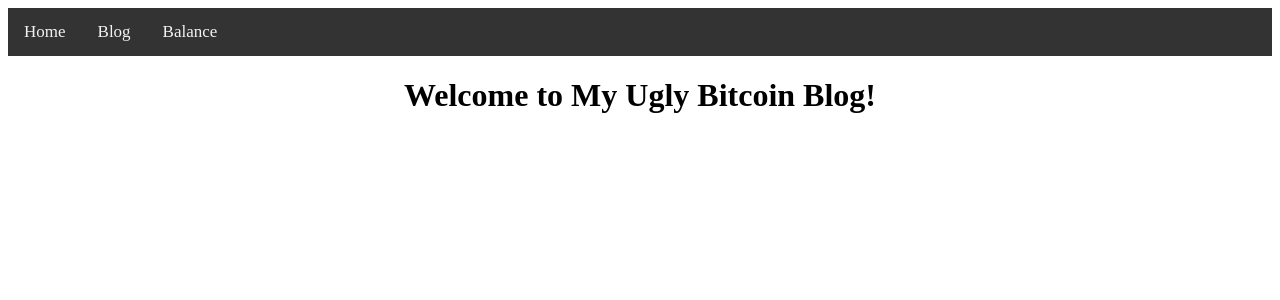
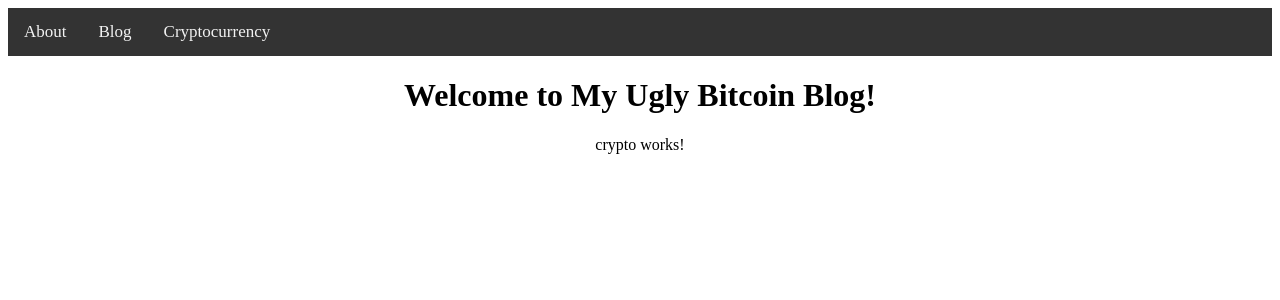
Before and after one commit to dramazani/bitcoin-blog, an Angular app: page /crypto in a window 1280 px wide. Before the commit this address led to /. Shown: the top 300 px of the page. Built offline with nearby package versions, Linux system fonts and the light colour scheme.

Commit message:
renamed balance -> crypto, home -> about

```diff
--- a/src/app/app.component.html
+++ b/src/app/app.component.html
@@ -1,9 +1,9 @@
 <!--The content below is only a placeholder and can be replaced.-->
 <div style="text-align:center">
     <div class="topnav" id="myTopnav">
-          <a routerLink="/about" href="javascript:void(0)">Home</a>
+          <a routerLink="/about" href="javascript:void(0)">About</a>
           <a routerLink="/blog" href="javascript:void(0)">Blog</a>
-          <a routerLink="/balance" href="javascript:void(0)">Balance</a>
+          <a routerLink="/crypto" href="javascript:void(0)">Cryptocurrency</a>
           <a href="javascript:void(0);" class="icon" (click)="myFunction()">&#9776;</a>
     </div>
   <h1>
--- a/src/app/app.module.ts
+++ b/src/app/app.module.ts
@@ -6,16 +6,16 @@
 import { AppRoutingModule } from './app-routing/app-routing.module';
 
 import { AboutComponent } from './about/about.component';
-import { BalanceComponent } from './balance/balance.component';
 import { BlogComponent } from './blog/blog.component';
+import { CryptoComponent } from './crypto/crypto.component';
 
 
 @NgModule({
   declarations: [
     AppComponent,
     AboutComponent,
-    BalanceComponent,
-    BlogComponent
+    BlogComponent,
+    CryptoComponent
   ],
   imports: [
     BrowserModule,
--- a/src/app/balance/balance.component.html
+++ /dev/null
@@ -1,3 +0,0 @@
-<p>
-  balance works!
-</p>
--- a/src/app/balance/balance.component.ts
+++ /dev/null
@@ -1,15 +0,0 @@
-import { Component, OnInit } from '@angular/core';
-
-@Component({
-  selector: 'app-balance',
-  templateUrl: './balance.component.html',
-  styleUrls: ['./balance.component.css']
-})
-export class BalanceComponent implements OnInit {
-
-  constructor() { }
-
-  ngOnInit() {
-  }
-
-}
--- /dev/null
+++ b/src/app/crypto/crypto.component.html
@@ -0,0 +1,3 @@
+<p>
+  crypto works!
+</p>
--- /dev/null
+++ b/src/app/crypto/crypto.component.ts
@@ -0,0 +1,15 @@
+import { Component, OnInit } from '@angular/core';
+
+@Component({
+  selector: 'app-crypto',
+  templateUrl: './crypto.component.html',
+  styleUrls: ['./crypto.component.css']
+})
+export class CryptoComponent implements OnInit {
+
+  constructor() { }
+
+  ngOnInit() {
+  }
+
+}
```
Also changed, not shown: src/app/app-routing/app-routing.module.ts (+9 -5 lines), src/app/crypto/crypto.component.css (added), 1 other file (tests, documents, lock files or other folders).
